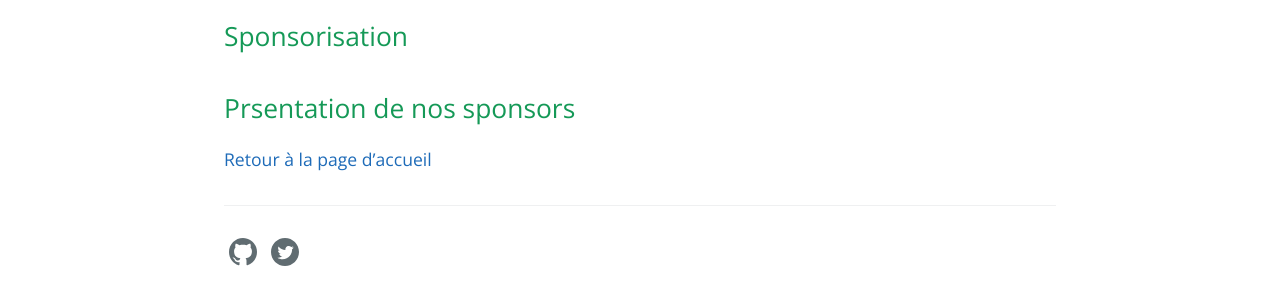
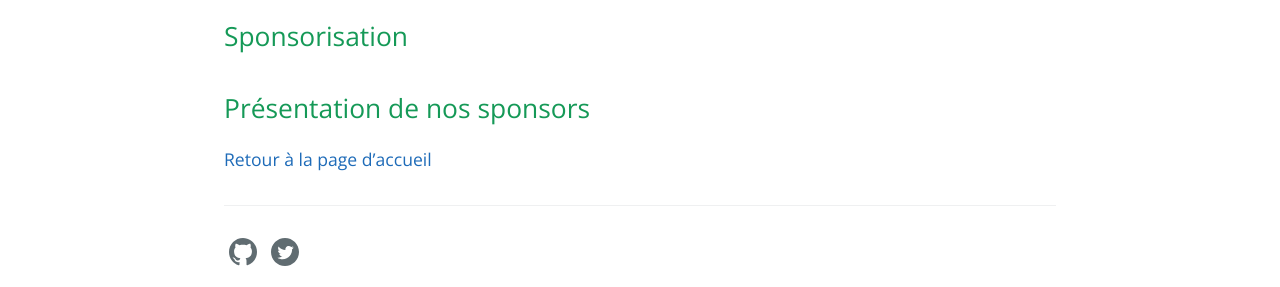
Before and after one commit to OSGeo-fr/QGIS-conf-fr-website, a Jekyll site: the page built from sponsors.md, in a window 1280 px wide. Shown: the part 473-760 px from the top of the page. Built offline with Jekyll 4.4.1, drawn with Linux system fonts in a browser that asks for light colours.

Commit message:
Update sponsors.md

```diff
--- a/sponsors.md
+++ b/sponsors.md
@@ -6,6 +6,6 @@ tagline: Nous remercions nos généreux sponsors !
 
 ## Sponsorisation
 
-## Prsentation de nos sponsors
+## Présentation de nos sponsors
 
 [Retour à la page d'accueil]({{ site.url }}{{ site.baseurl }})
```
